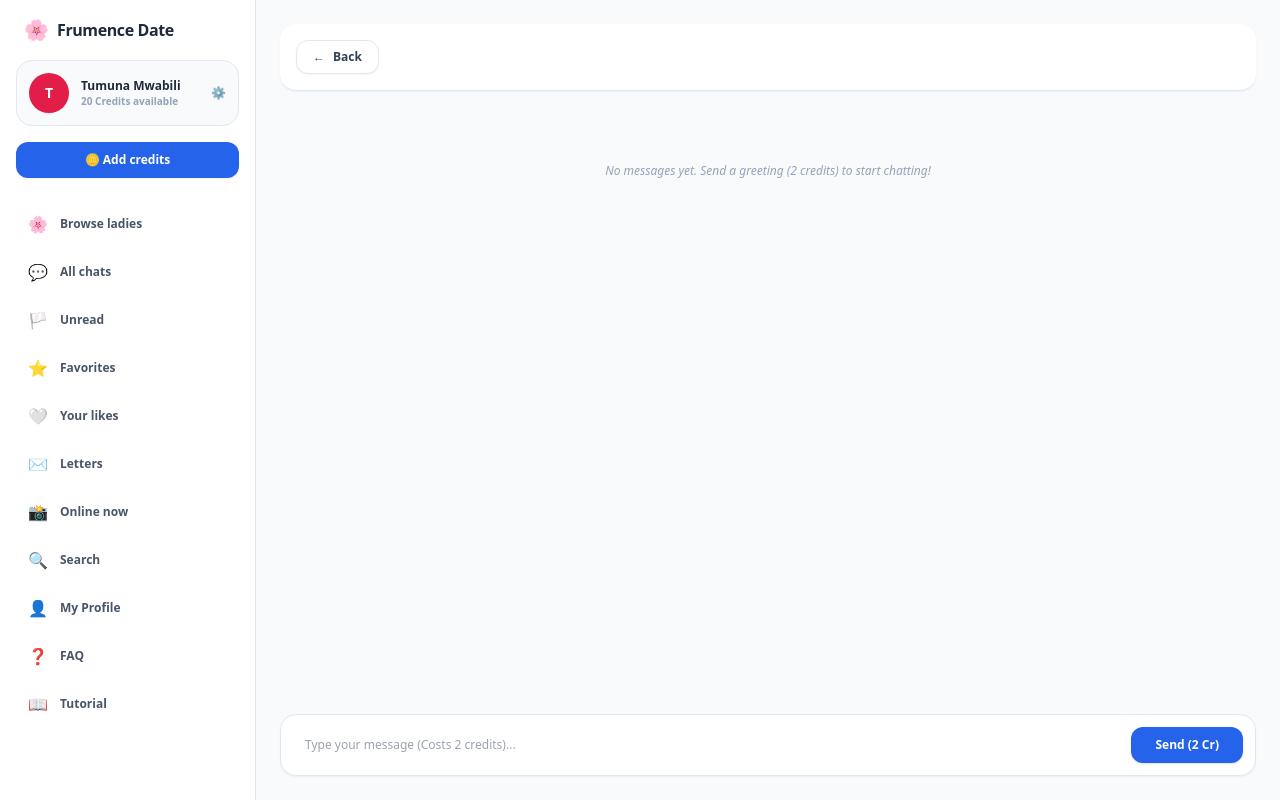
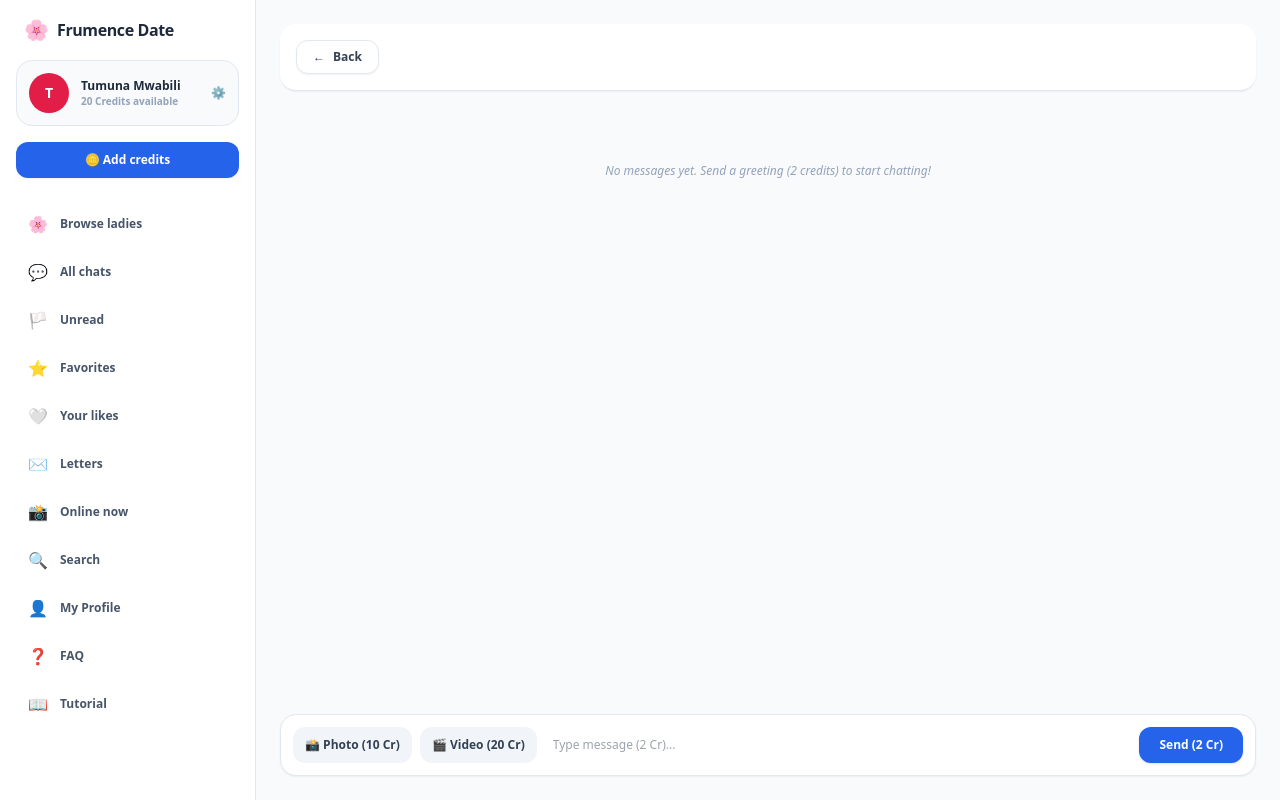
Before and after one commit to Tumuna-max/sturdy-funicular, a Next.js app: page /chat/1 in a window 1280 px wide. Built offline with nearby package versions, Linux system fonts and the light colour scheme; no server answers; the database is empty.

Commit message:
Implement media send and open functionality
Added media handling features for sending and opening photos and videos with credit costs.

```diff
--- a/app/chat/[id]/page.js
+++ b/app/chat/[id]/page.js
@@ -31,6 +31,9 @@ export default function ChatRoomPage() {
   const [credits, setCredits] = useState(20);
   const [unlockedMediaIds, setUnlockedMediaIds] = useState({});
   const [viewingMediaUrl, setViewingMediaUrl] = useState(null);
+  const [showMediaModal, setShowMediaModal] = useState(false);
+  const [mediaUrlInput, setMediaUrlInput] = useState('');
+  const [mediaTypeInput, setMediaTypeInput] = useState('photo'); // 'photo' or 'video'
 
   const clientId = getClientUuid();
 
@@ -72,6 +75,25 @@ export default function ChatRoomPage() {
     }
 
     loadChatData();
+
+    // Realtime listener
+    const channel = supabase
+      .channel('chat-room-sync')
+      .on(
+        'postgres_changes',
+        { event: 'INSERT', schema: 'public', table: 'messages' },
+        (payload) => {
+          const newMsg = payload.new;
+          if (newMsg.profile_id === profileId || newMsg.sender_id === profileId || newMsg.receiver_id === clientId) {
+            setMessages((prev) => [...prev, newMsg]);
+          }
+        }
+      )
+      .subscribe();
+
+    return () => {
+      supabase.removeChannel(channel);
+    };
   }, [profileId, clientId]);
 
   const deductCredits = (amount) => {
@@ -80,25 +102,29 @@ export default function ChatRoomPage() {
     localStorage.setItem('user_credits', String(newTotal));
   };
 
-  const handleSendMessage = async (e) => {
-    e.preventDefault();
-    if (!inputText.trim() || !supabase) return;
+  const handleSendMessage = async (e, customContent = null, customMediaUrl = null, customMediaType = null) => {
+    if (e) e.preventDefault();
+    const content = customContent || inputText;
+    if (!content.trim() && !customMediaUrl) return;
 
-    const cost = 2; // Sending a text = 2 credits
+    // Pricing rules: Text = 2 Cr, Photo = 10 Cr, Video = 20 Cr
+    const cost = customMediaType === 'video' ? 20 : customMediaUrl ? 10 : 2;
+
     if (credits < cost) {
-      alert('You need at least 2 credits to send a text message. Please add credits.');
+      alert(`You need at least ${cost} credits to send this. Please top up.`);
       return;
     }
 
     deductCredits(cost);
-    const content = inputText;
-    setInputText('');
+    if (!customContent) setInputText('');
 
     const payload = {
       sender_id: clientId,
       receiver_id: profileId,
       profile_id: profileId,
       content: content,
+      media_url: customMediaUrl || null,
+      media_type: customMediaType || 'text',
       is_read: false,
       is_operator_reply: false
     };
@@ -106,7 +132,18 @@ export default function ChatRoomPage() {
     const { data, error } = await supabase.from('messages').insert([payload]).select('*');
     if (!error && data) {
       setMessages((prev) => [...prev, data[0]]);
+      setShowMediaModal(false);
+      setMediaUrlInput('');
     }
+  };
+
+  const handleSendMediaSubmit = (type) => {
+    if (!mediaUrlInput.trim()) {
+      alert('Please enter a media URL.');
+      return;
+    }
+    const label = type === 'video' ? '🎬 Sent a video (20 Cr)' : '📸 Sent a photo (10 Cr)';
+    handleSendMessage(null, label, mediaUrlInput, type);
   };
 
   const handleOpenMedia = (msg) => {
@@ -116,10 +153,10 @@ export default function ChatRoomPage() {
     }
 
     const isVideo = msg.media_type === 'video' || msg.content?.toLowerCase().includes('video');
-    const cost = isVideo ? 15 : 5; // Opening photo = 5 credits, Opening video = 15 credits
+    const cost = isVideo ? 15 : 5; // Open photo = 5 Cr, Open video = 15 Cr
 
     if (credits < cost) {
-      alert(`You need ${cost} credits to open this ${isVideo ? 'video' : 'photo'}. Please add credits.`);
+      alert(`You need ${cost} credits to open this ${isVideo ? 'video' : 'photo'}. Please top up.`);
       return;
     }
 
@@ -135,6 +172,7 @@ export default function ChatRoomPage() {
       <ClientSidebar credits={credits} userName="Tumuna Mwabili" />
 
       <main className="flex-1 flex flex-col justify-between h-screen p-6 overflow-hidden relative">
+        {/* Header */}
         <div className="flex items-center justify-between border-b border-slate-200 pb-4 bg-white p-4 rounded-2xl shadow-sm">
           <div className="flex items-center gap-3">
             <button
@@ -168,7 +206,7 @@ export default function ChatRoomPage() {
           ) : (
             messages.map((m, idx) => {
               const isMe = m.sender_id === clientId && !m.is_operator_reply;
-              const isMedia = m.content?.toLowerCase().includes('photo') || m.content?.toLowerCase().includes('video') || m.media_url;
+              const isMedia = m.media_url || m.media_type === 'photo' || m.media_type === 'video' || m.content?.toLowerCase().includes('photo') || m.content?.toLowerCase().includes('video');
               const isVideo = m.media_type === 'video' || m.content?.toLowerCase().includes('video');
               const isUnlocked = unlockedMediaIds[m.id];
               const cost = isVideo ? 15 : 5;
@@ -196,7 +234,7 @@ export default function ChatRoomPage() {
                           <div className="absolute inset-0 bg-slate-900/60 backdrop-blur-md flex flex-col items-center justify-center text-white p-4 text-center space-y-1">
                             <span className="text-3xl">{isVideo ? '🎬' : '🔒'}</span>
                             <p className="text-xs font-bold">Protected {isVideo ? 'Video' : 'Photo'}</p>
-                            <p className="text-[10px] text-slate-300">Tap to unlock ({cost} Credits)</p>
+                            <p className="text-[10px] text-slate-300">Tap to open ({cost} Credits)</p>
                           </div>
                         )}
                       </div>
@@ -220,22 +258,75 @@ export default function ChatRoomPage() {
           )}
         </div>
 
-        {/* Send Input Bar (Costs 2 credits) */}
-        <form onSubmit={handleSendMessage} className="flex gap-2 bg-white p-3 rounded-2xl border border-slate-200 shadow-sm">
+        {/* Send Input Bar with Photo & Video Buttons */}
+        <form onSubmit={handleSendMessage} className="flex gap-2 bg-white p-3 rounded-2xl border border-slate-200 shadow-sm items-center">
+          <button
+            type="button"
+            onClick={() => { setMediaTypeInput('photo'); setShowMediaModal(true); }}
+            className="bg-slate-100 hover:bg-slate-200 text-slate-700 font-bold text-xs px-3 py-2.5 rounded-xl transition cursor-pointer shrink-0"
+            title="Send Photo (10 Cr)"
+          >
+            📸 Photo (10 Cr)
+          </button>
+          <button
+            type="button"
+            onClick={() => { setMediaTypeInput('video'); setShowMediaModal(true); }}
+            className="bg-slate-100 hover:bg-slate-200 text-slate-700 font-bold text-xs px-3 py-2.5 rounded-xl transition cursor-pointer shrink-0"
+            title="Send Video (20 Cr)"
+          >
+            🎬 Video (20 Cr)
+          </button>
+
           <input
             type="text"
             value={inputText}
             onChange={(e) => setInputText(e.target.value)}
-            placeholder="Type your message (Costs 2 credits)..."
-            className="flex-1 text-xs outline-none px-3 bg-transparent text-slate-700"
+            placeholder="Type message (2 Cr)..."
+            className="flex-1 text-xs outline-none px-2 bg-transparent text-slate-700"
           />
+
           <button
             type="submit"
-            className="bg-blue-600 hover:bg-blue-700 text-white font-bold text-xs px-6 py-2.5 rounded-xl transition cursor-pointer shadow"
+            className="bg-blue-600 hover:bg-blue-700 text-white font-bold text-xs px-5 py-2.5 rounded-xl transition cursor-pointer shadow shrink-0"
           >
             Send (2 Cr)
           </button>
         </form>
+
+        {/* Modal for sending Photo/Video */}
+        {showMediaModal && (
+          <div className="absolute inset-0 bg-slate-900/60 backdrop-blur-sm flex items-center justify-center p-4 z-50">
+            <div className="bg-white rounded-3xl p-6 max-w-sm w-full shadow-2xl space-y-4">
+              <h3 className="font-extrabold text-sm text-slate-800">
+                Send {mediaTypeInput === 'video' ? 'Video (20 Credits)' : 'Photo (10 Credits)'}
+              </h3>
+              <p className="text-xs text-slate-500">Paste the image or video URL you want to send:</p>
+              <input
+                type="text"
+                value={mediaUrlInput}
+                onChange={(e) => setMediaUrlInput(e.target.value)}
+                placeholder="https://example.com/media.jpg"
+                className="w-full border p-3 rounded-xl text-xs outline-none bg-slate-50 font-semibold"
+              />
+              <div className="grid grid-cols-2 gap-2 pt-2">
+                <button
+                  type="button"
+                  onClick={() => setShowMediaModal(false)}
+                  className="border border-slate-200 hover:bg-slate-50 text-slate-700 font-bold text-xs py-2.5 rounded-xl cursor-pointer"
+                >
+                  Cancel
+                </button>
+                <button
+                  type="button"
+                  onClick={() => handleSendMediaSubmit(mediaTypeInput)}
+                  className="bg-blue-600 hover:bg-blue-700 text-white font-bold text-xs py-2.5 rounded-xl cursor-pointer"
+                >
+                  Send ({mediaTypeInput === 'video' ? '20' : '10'} Cr)
+                </button>
+              </div>
+            </div>
+          </div>
+        )}
 
         {/* Media Preview Modal */}
         {viewingMediaUrl && (
```
